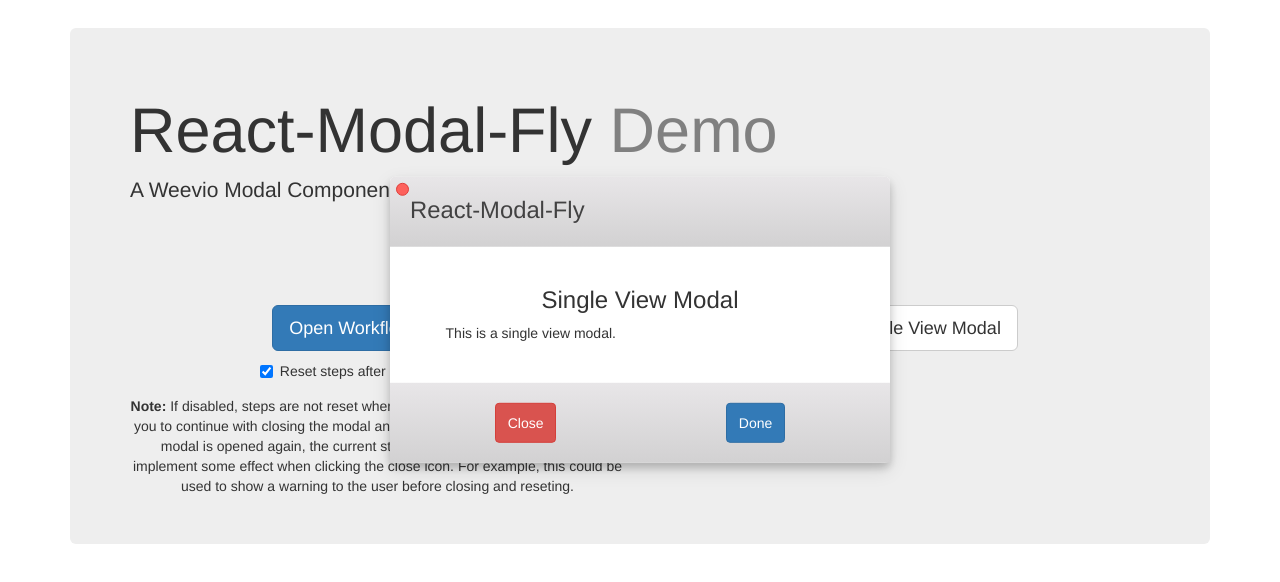
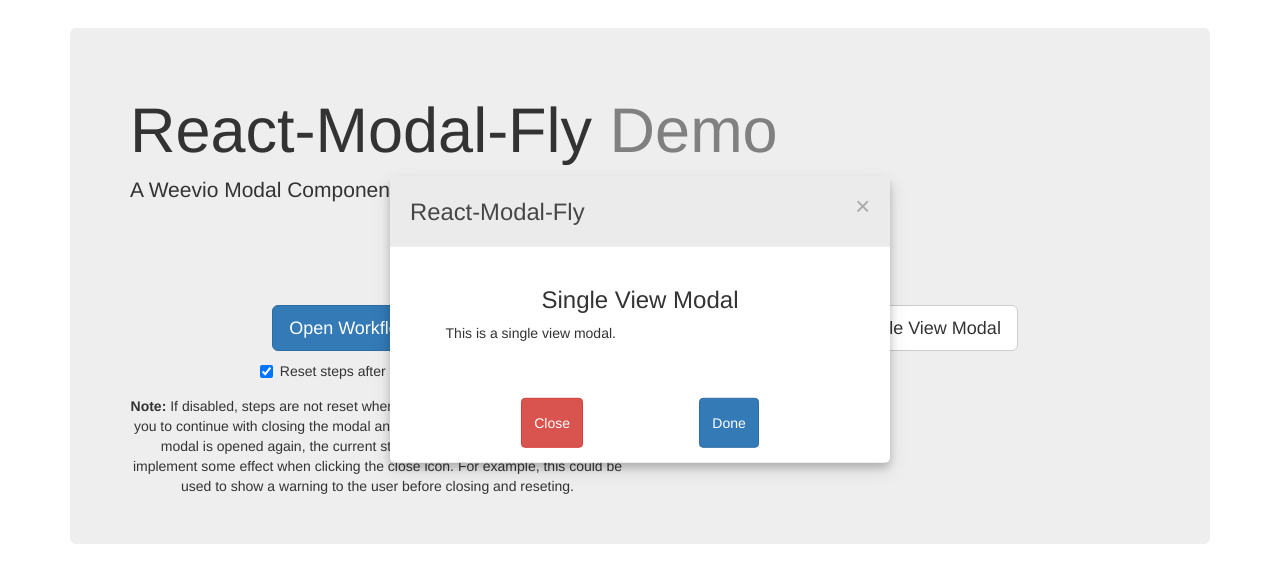
Before and after one commit to macexperience/React-Modal-Fly, a React (Create React App) app: page / in a window 1280 px wide. Shown: the top 582 px of the page. Built offline with nearby package versions, Linux system fonts and the light colour scheme.

Commit message:
#282 ADDED: ModalflyThemeContext provider, 'useDefaultStyle' prop
- CHANGED: created a new directory for the reducer and contexts

```diff
--- a/src/App.css
+++ b/src/App.css
@@ -25,10 +25,8 @@
 	-webkit-app-region: drag;
 	padding: 20px;
 	border-radius: 5px 5px 0 0;
-	/* display: flex;
-	justify-content: space-between;
-	align-items: center; */
 }
+
 .mac-brushed-metal-footer {
 	/* Gradient and Line */
 	background: linear-gradient(180deg, rgba(232, 230, 232, 1) 0%, rgba(210, 209, 210, 1) 100%) !important;
@@ -37,11 +35,23 @@
 	-webkit-app-region: drag;
 	padding: 20px;
 	/* border-radius: 5px 5px 0 0; */
-	/* display: flex;
-	justify-content: space-between;
-	align-items: center; */
 	display: flex;
-	justify-content: space-around;
+	justify-content: flex-end;
+	align-items: center;
+}
+
+.header-red {
+	margin: 0;
+	padding: 0;
+	font-size: 1.7em;
+	color: red;
+}
+
+.header-large {
+	margin: 0;
+	padding: 0;
+	font-size: 2.2em;
+	color: rgba(0,0,0,.7);
 }
 
 .mac-close-icon {
--- a/src/App.js
+++ b/src/App.js
@@ -1,5 +1,8 @@
 import React, { Component } from 'react';
-import { ModalflyContainer, Modalfly, Steps, Step, Footer } from './modalfly/index';
+import {
+	ModalflyContainer, Modalfly, Steps,
+	Step, Footer, ModalflyThemeContext
+} from './modalfly/index';
 import './App.css';
 
 class App extends Component {
@@ -12,7 +15,13 @@ class App extends Component {
 			firstName: '',
 			lastName: '',
 			phone: '',
-			address1: ''
+			address1: '',
+			modalFlyTheme: {
+				headerClassName: 'mac-brushed-metal',
+				headerTextClassName: 'header-large',
+				footerClassName: 'mac-brushed-metal-footer',
+				closeBtnClassName: 'mac-close-icon'
+			}
 		};
 	}
 	handleShowClick = e => {
@@ -42,7 +51,7 @@ class App extends Component {
 
 	handleResetCheckbox = (e) => {
 		const { target } = e;
-		this.setState({resetSteps: target.checked});
+		this.setState({ resetSteps: target.checked });
 	}
 
 	render() {
@@ -137,7 +146,7 @@ class App extends Component {
 					<h3>Step 5</h3>
 					<p>When completing the workflow be sure to reset React-Modal-Fly's state by calling <code>Steps.complete()</code>.</p>
 					<p>The complete function can be called in either an external method or inline.</p>
-					<p style={{marginTop: '2em'}}><strong>Inline Method:</strong></p>
+					<p style={{ marginTop: '2em' }}><strong>Inline Method:</strong></p>
 					<code>{`<button onClick={e => { this.handleComplete(); Steps.complete(); }}>Click Me</button>`}</code>
 					<Footer>
 						<button className="btn" type='button' onClick={e => Steps.previous(e)}>Back</button>
@@ -150,7 +159,9 @@ class App extends Component {
 
 		return (
 			<>
-				<div style={{marginTop: '2em'}} className="container">
+				<ModalflyThemeContext.Provider
+					value={this.state.modalFlyTheme}>
+					<div style={{ marginTop: '2em' }} className="container">
 
 						{/* MODAL COMPONENT 1 */}
 						<Modalfly size='extraLarge' workflow
@@ -166,12 +177,15 @@ class App extends Component {
 							show={this.state.showModal2}
 							onClose={this.closeModal2}
 							footerContent='spaceEvenly'
-						closeBtnClassName='mac-close-icon'
-						footerClassName='mac-brushed-metal-footer'
-						headerClassName='mac-brushed-metal'
+							useDefaultStyle
+							//closeBtnClassName='mac-close-icon'
+							//footerClassName='mac-brushed-metal-footer'
+							//headerClassName='mac-brushed-metal'
+							//headerClassName='mac-brushed-metal'
+							//headerTextClassName='header-large'
 						>
 							<div>
-							<h3 style={{textAlign: 'center'}}>Single View Modal</h3>
+								<h3 style={{ textAlign: 'center' }}>Single View Modal</h3>
 								<p>
 									This is a single view modal.
 							</p>
@@ -187,7 +201,7 @@ class App extends Component {
 							<h1>React-Modal-Fly <span style={{ color: 'grey' }}>Demo</span></h1>
 							<p className="lead">A Weevio Modal Component.</p>
 
-						<div style={{marginTop: '100px'}} className="row text-center">
+							<div style={{ marginTop: '100px' }} className="row text-center">
 								<div className="col-md-6">
 									<button name='workflowModal' className="btn btn-lg btn-primary" onClick={this.handleShowClick}>
 										Open Workflow Modal
@@ -216,6 +230,7 @@ class App extends Component {
 
 					</div>
 					<ModalflyContainer />
+				</ModalflyThemeContext.Provider>
 			</>
 		);
 	}
--- a/src/modalfly/components/Modalfly/Modalfly.js
+++ b/src/modalfly/components/Modalfly/Modalfly.js
@@ -1,12 +1,13 @@
-import React, { useReducer, useEffect, useState } from 'react';
+import React, { useContext, useEffect, useReducer, useState } from 'react';
 import ReactDOM from 'react-dom';
-import { reducer, initialState } from '../../hooks/reducer';
-import * as actions from '../../hooks/actions';
-import StepContext from '../../hooks/StepContext';
+import { reducer, initialState } from '../../reducer/reducer';
+import * as actions from '../../reducer/actions';
+import StepContext from '../../context/StepContext';
 import { Transition } from 'react-transition-group';
 import PropTypes from 'prop-types';
-import { isFunction, getContainerStyle, getHeaderStyle, getFooterStyle } from '../../helpers/helpers'
+import { isFunction, getContainerStyle, getHeaderTextStyle, getHeaderStyle, getFooterStyle } from '../../helpers/helpers'
 import * as styles from '../../styles/styles';
+import { ModalflyThemeContext } from '../../context/ModalyflyThemeContext';
 
 export function Modalfly(props) {
     //Create reducer
@@ -24,10 +25,13 @@ export function Modalfly(props) {
         }
     }, [props.show]);
 
-    //Get container and footer styles
+    const classNamesContext = useContext(ModalflyThemeContext);
+
+    //Get container, header, header text, footer minimum required styles
     const mfStyle = getContainerStyle(props);
-    const headerStyle = getHeaderStyle(props);
-    const footerStyle = getFooterStyle(props);
+    const headerStyle = getHeaderStyle(props, classNamesContext);
+    const footerStyle = getFooterStyle(props, classNamesContext);
+    const headerTextStyle = getHeaderTextStyle(props, classNamesContext);
 
     if (!props.show) {
         return null;
@@ -62,8 +66,9 @@ export function Modalfly(props) {
 
     const closeIcon = () => {
         if (displayCloseIcon) {
-            if (props.closeBtnClassName) {
-                return (<i onClick={onCancel} className={props.closeBtnClassName ? props.closeBtnClassName : ''}></i>);
+            if (!props.useDefaultStyle && (props.closeBtnClassName || classNamesContext.closeBtnClassName)) {
+                console.log('close icon... theme found..')
+                return (<i onClick={onCancel} className={props.closeBtnClassName || classNamesContext.closeBtnClassName || ''}></i>);
             }
             return (<i onClick={onCancel} style={styles.closeIcon}>&times;</i>);
         } else {
@@ -135,9 +140,12 @@ export function Modalfly(props) {
                             <div id='mf-wrapper' style={{ ...mfStyle, ...styles.mfTransitionStyles[state] }}>
                                 {/* Header div */}
                                 <div
-                                    className={props.headerClassName ? props.headerClassName : ''}
+                                    className={props.useDefaultStyle ? '' : (props.headerClassName || classNamesContext.headerClassName || '')}
                                     style={headerStyle}>
-                                    <h3 style={styles.headerH3}>
+                                    {/* <h3  style={styles.headerH3}> */}
+                                    <h3
+                                        className={props.useDefaultStyle ? '' : (props.headerTextClassName || classNamesContext.headerTextClassName || '')}
+                                        style={headerTextStyle}>
                                         {titlesGenerator()}
                                     </h3>
                                     {closeIcon()}
@@ -153,7 +161,7 @@ export function Modalfly(props) {
                                 <div
                                     id='mf-footer'
                                     style={footerStyle}
-                                    className={props.footerClassName ? `mf-footer-area ${props.footerClassName}` : 'mf-footer-area'}></div>
+                                    className={props.useDefaultStyle ? 'mf-footer-area' : `mf-footer-area ${props.footerClassName || ''} ${classNamesContext.footerClassName || ''}`}></div>
                             </div>
                         )
                     }
@@ -195,6 +203,8 @@ Modalfly.propTypes = {
     footerStyle: PropTypes.object,
     //Header class name
     headerClassName: PropTypes.string,
+    //H3 class name
+    headerTextClassName: PropTypes.string,
     //Footer class name
     footerClassName: PropTypes.string,
     //Close button class name
--- a/src/modalfly/components/ModalflyContainer/ModalflyContainer.js
+++ b/src/modalfly/components/ModalflyContainer/ModalflyContainer.js
@@ -12,7 +12,7 @@ export function ModalflyContainer(props) {
         } else {
             setShowOverlay(false);
         }
-    });
+    }, []);
     //Create overlay div
     const overlay = (<div id='modalfly-overlay' style={styles.mfOverlay}></div>);
 
--- a/src/modalfly/components/Steps/Steps.js
+++ b/src/modalfly/components/Steps/Steps.js
@@ -1,6 +1,6 @@
 import { useContext, useState } from 'react';
-import StepContext from '../../hooks/StepContext';
-import * as types from '../../hooks/actions';
+import StepContext from '../../context/StepContext';
+import * as types from '../../reducer/actions';
 
 export function Steps(props) {
     const stepContext = useContext(StepContext);
--- /dev/null
+++ b/src/modalfly/context/ModalyflyThemeContext.js
@@ -0,0 +1,7 @@
+import { createContext } from 'react';
+export const ModalflyThemeContext = createContext({
+    headerClassName: null,
+    headerTextClassName: null,
+    footerClassName: null,
+    closeBtnClassName: null
+});
--- a/src/modalfly/helpers/helpers.js
+++ b/src/modalfly/helpers/helpers.js
@@ -38,14 +38,18 @@ export function getContainerStyle(props) {
 }
 
 /** Generates the header container style object
- * @version 1.0
+ * @version 1.1
  * @param {Object} props - Props object
+ * @param {Object} context - ModalflyThemeContext
  * @returns {Object} The header container styles object
  */
-export function getHeaderStyle(props) {
+export function getHeaderStyle(props, context) {
+    //Ignore props and context, use default style
+    if (props.useDefaultStyle) return styles.headerArea;
+
     //If a header style has been provided,
     //only set the header placement on the grid
-    if (props.headerClassName) {
+    if (props.headerClassName || context.headerClassName) {
         //Set minimum style requirement
         return {
             gridColumn: '1/4',
@@ -55,16 +59,32 @@ export function getHeaderStyle(props) {
     return styles.headerArea;
 }
 
+/** Generates the h3 style object
+ * @version 1.0
+ * @param {Object} props - Props object
+ * @param {Object} context - ModalflyThemeContext
+ * @returns {Object} h3 styles object
+ */
+export function getHeaderTextStyle(props, context) {
+    //Ignore props and context, use default style
+    if (props.useDefaultStyle) return styles.headerH3;
+
+    if (props.headerTextClassName || context.headerTextClassName) {
+        return {};
+    }
+    return styles.headerH3;
+}
+
 /** Generates the footer container style object
- * @version 1.1
+ * @version 1.2
  * @param {Object} props - Props object
  * @param {String} props.footerContent - Specify how the footer area will arrange its contents (flexbox's 'justifyContent')
  * @returns {Object} The footer container styles object
  */
-export function getFooterStyle(props) {
+export function getFooterStyle(props, context) {
     //If a footer class name has been provided,
     //only set the footer placement on the grid
-    if (props.footerClassName) {
+    if (!props.useDefaultStyle && (props.footerClassName || context.footerClassName)) {
         //Set minimum style requirement
         return {
             gridColumn: '1/4',
--- a/src/modalfly/index.js
+++ b/src/modalfly/index.js
@@ -3,3 +3,4 @@ export { Steps } from './components/Steps/Steps';
 export { Step } from './components/Step/Step';
 export { Footer } from './components/Footer/Footer';
 export { ModalflyContainer } from './components/ModalflyContainer/ModalflyContainer';
+export { ModalflyThemeContext } from './context/ModalyflyThemeContext';
--- a/src/modalfly/styles/styles.js
+++ b/src/modalfly/styles/styles.js
@@ -47,8 +47,6 @@ export const headerArea = {
     gridRow: '1/2',
     background: '#ebebeb',
     borderRadius: '5px 5px 0 0',
-    // paddingLeft: '20px',
-    // paddingRight: '20px',
     padding: '20px',
     display: 'flex',
     justifyContent: 'space-between',
```
Also changed, not shown: src/modalfly/context/StepContext.js (renamed from src/modalfly/hooks/StepContext.js), src/modalfly/reducer/actions.js (renamed from src/modalfly/hooks/actions.js), src/modalfly/reducer/reducer.js (renamed from src/modalfly/hooks/reducer.js), 1 other file (tests, documents, lock files or other folders). Lines whose indentation alone changed are shown as unchanged.
